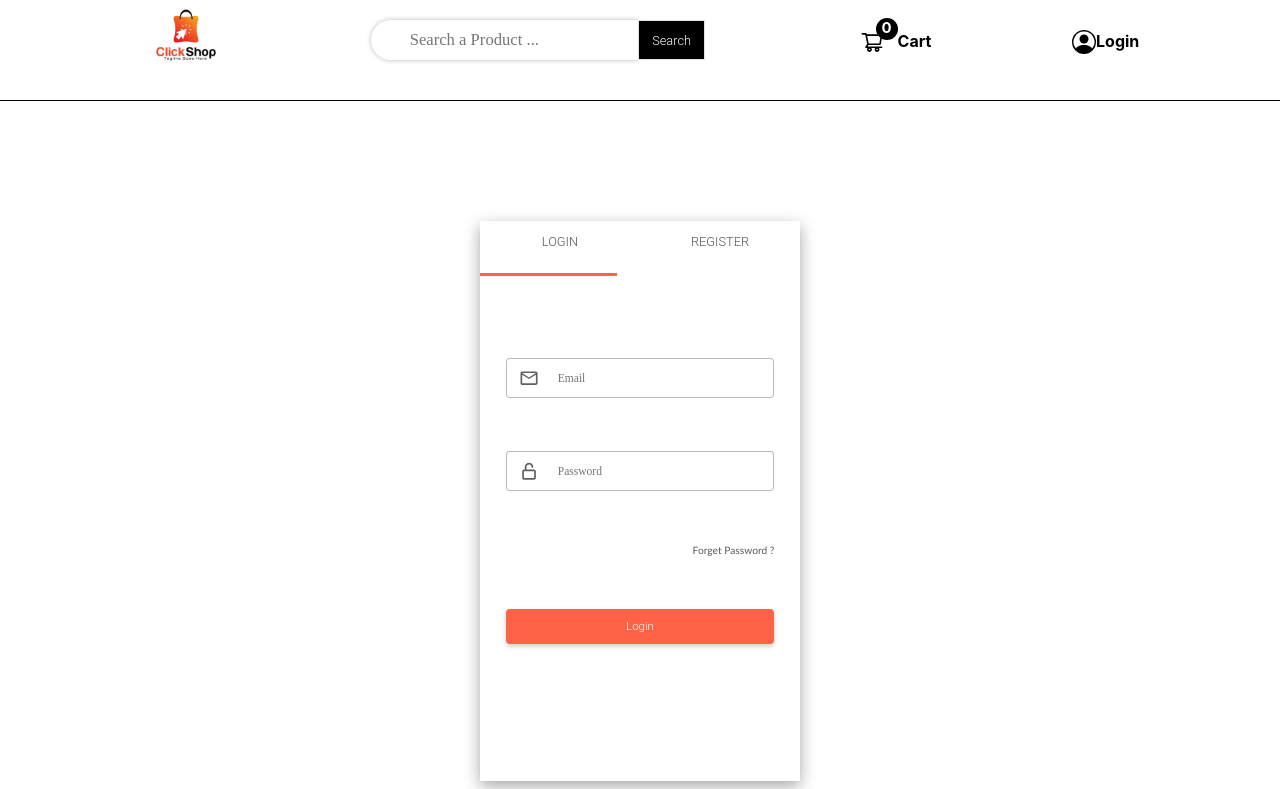
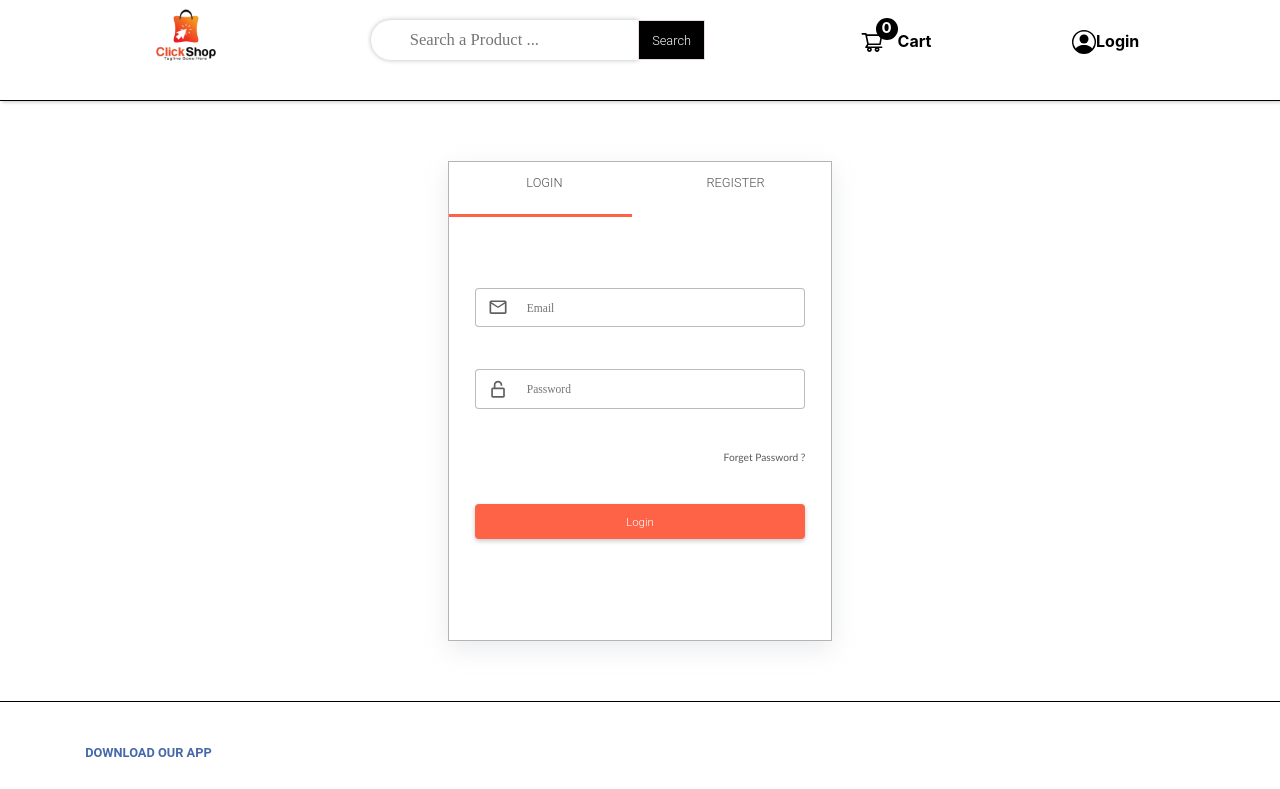
Before and after one commit to nitinkondhari03/E-COMMERCE, a React (Create React App) app in the folder frontend/: page /login in a window 1280 px wide. Shown: the top 789 px of the page. Built offline with nearby package versions, Linux system fonts and the light colour scheme; no server answers.

Commit message:
ad this file

```diff
--- a/frontend/src/component/User/LoginSignUp.css
+++ b/frontend/src/component/User/LoginSignUp.css
@@ -1,22 +1,20 @@
 .LoginSignUpContainer {
   width: 100vw;
-  height: 100vh;
+  height: 600px;
   max-width: 100%;
   display: flex;
   justify-content: center;
   align-items: center;
-  background-color: white;
-  top: 0%;
-  left: 0;
 }
 
 .LoginSignUpBox {
-  background-color: white;
-  width: 25vw;
-  height: 70vh;
+
+  width: 30vw;
+  height: 80%;
   box-sizing: border-box;
   overflow: hidden;
-  box-shadow: rgba(0, 0, 0, 0.35) 0px 5px 15px;
+  border: 1px solid rgb(181, 180, 180);
+  box-shadow: rgba(149, 157, 165, 0.2) 0px 8px 24px;
 }
 .login_signUp_toggle {
   display: flex;
```
